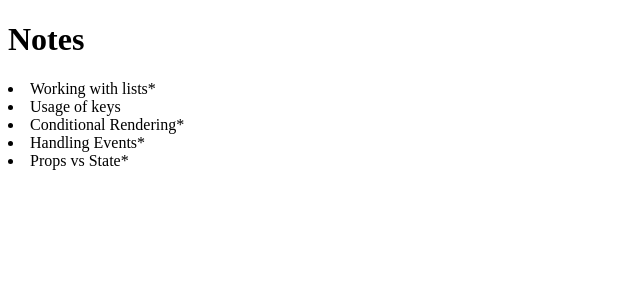
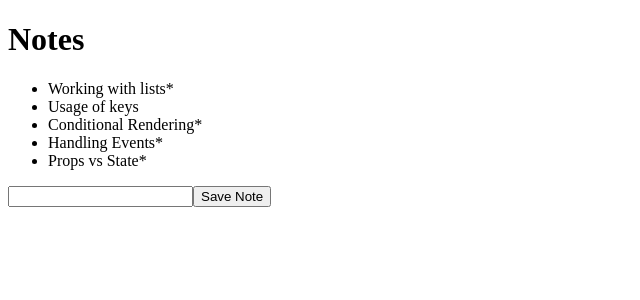
Before and after one commit to crhbala/react-b48, a React (Vite) app: page / in a window 1280 px wide. Shown: the top 300 px of the page, without its empty margins (0-640 px from the left). Built offline with nearby package versions, Linux system fonts and the light colour scheme.

Commit message:
event handling with form onsubmit

```diff
--- a/index.html
+++ b/index.html
@@ -4,7 +4,7 @@
     <meta charset="UTF-8" />
     <link rel="icon" type="image/svg+xml" href="./src/assets/react.svg"/>
     <meta name="viewport" content="width=device-width, initial-scale=1.0" />
-    <title>Vite + React</title>
+    <title>React</title>
   </head>
   <body>
     <div id="root"></div>
--- a/src/App.jsx
+++ b/src/App.jsx
@@ -4,17 +4,30 @@ import Note from './Note';
 
 function App(props) {
   const { notes } = props;
+  const itemList = [];
 
+  notes.forEach((note) => {
+    itemList.push(<Note key={note.id} note={note}/>)
+  });
+
+  const addNote = (event) => {
+    event.preventDefalt();
+    // console.log('button clicked');
+    // console.log(event.target);
+
+    // console.log(event.target.elements.note.value);
+  }
   return (
     <div>
       <h1>Notes</h1>
-      {
-        notes.map((note) => {
-    return <Note key={note.id} note={note} />;
+      <ul>
+      {itemList}
+      </ul>
 
-          })
-      }
-
+      <form onSubmit={addNote}>
+        <input name='note'/>
+        <button type='submit'>Save Note</button>
+      </form>
     </div>
   )
 }
```
